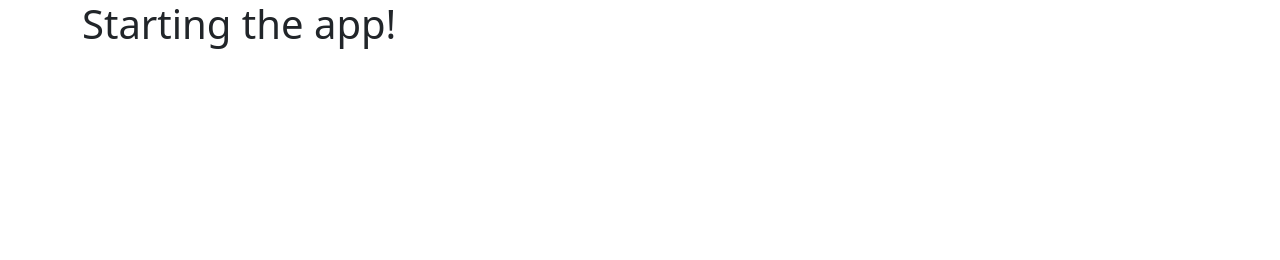
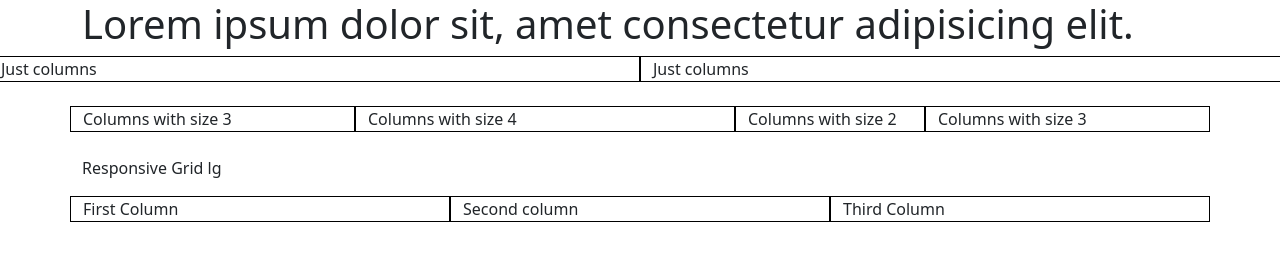
Before and after one commit to UsuarioDiez/bootstrap_practice, a plain HTML site: page index.html in a window 1280 px wide. Drawn offline with nearby package versions, Linux system fonts and the light colour scheme.

Commit message:
Add grids

```diff
--- a/index.html
+++ b/index.html
@@ -5,11 +5,44 @@
     <meta http-equiv="X-UA-Compatible" content="IE=edge">
     <meta name="viewport" content="width=device-width, initial-scale=1.0">
     <link href="https://cdn.jsdelivr.net/npm/bootstrap@5.3.0-alpha1/dist/css/bootstrap.min.css" rel="stylesheet" integrity="sha384-GLhlTQ8iRABdZLl6O3oVMWSktQOp6b7In1Zl3/Jr59b6EGGoI1aFkw7cmDA6j6gD" crossorigin="anonymous">
+    <link rel="stylesheet" href="styles.css">
     <title>Document</title>
 </head>
 <body>
+    <div class="container-lg">
+        <h1>Lorem ipsum dolor sit, amet consectetur adipisicing elit.</h1>
+    </div>
+
+    <div class="row">
+        <div class="col">Just columns</div>
+        <div class="col">Just columns</div>
+    </div>
+    <br>
     <div class="container">
-        <h1>Starting the app!</h1>
+        <div class="row">
+            <div class="col-3">Columns with size 3</div>
+            <div class="col-4">Columns with size 4</div>
+            <div class="col-2">Columns with size 2</div>
+            <div class="col-3">Columns with size 3</div>
+        </div>
     </div>
+
+    <br>
+
+    <div class="container">
+        <p>Responsive Grid lg</p>
+        <div class="row">
+            <div class="col-lg-4">
+                First Column
+            </div>
+            <div class="col-lg-4">
+                Second column
+            </div>
+            <div class="col-lg-4">
+                Third Column
+            </div>
+        </div>
+    </div>
+
 </body>
 </html>
--- /dev/null
+++ b/styles.css
@@ -0,0 +1,3 @@
+.row > div{
+    border: 1px solid black;
+}
```
